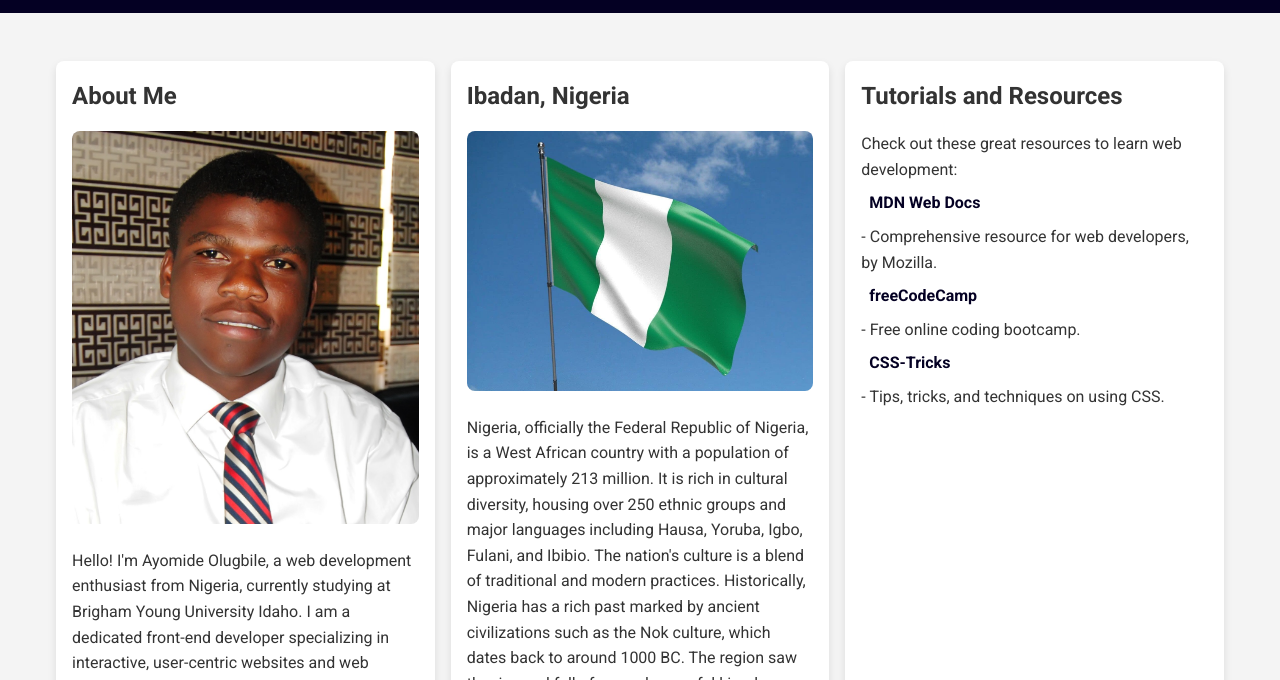
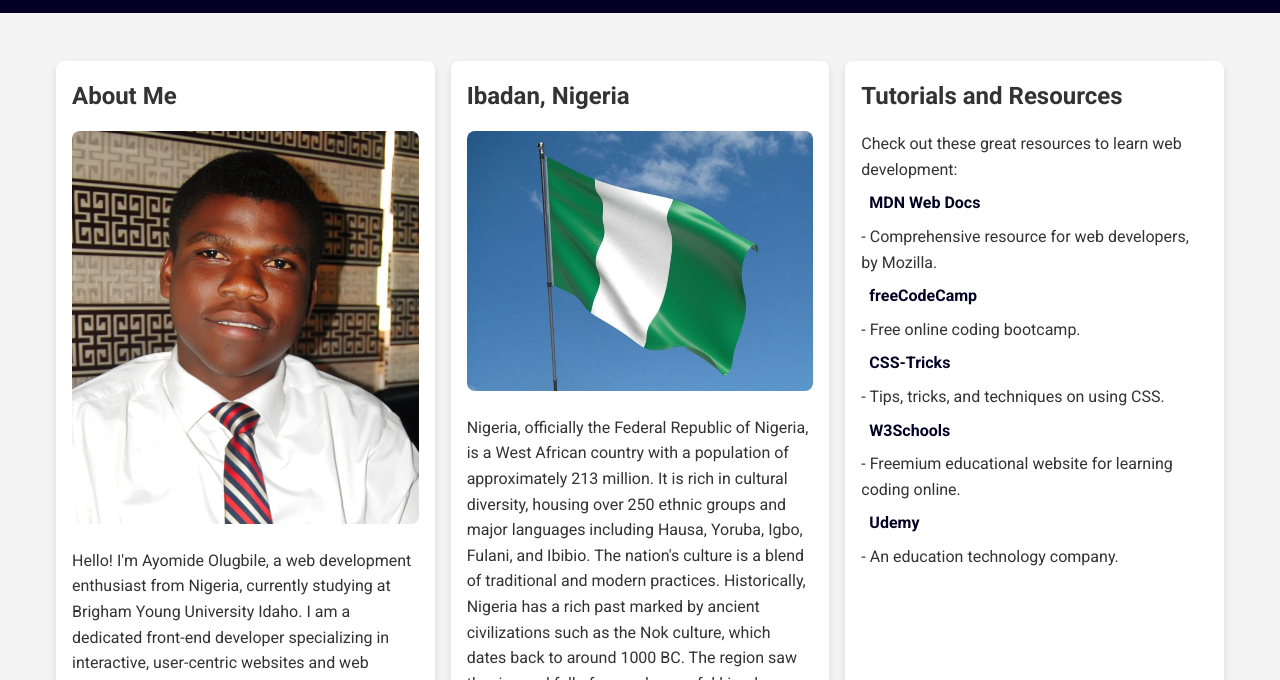
Before and after one commit to lasso29/wdd131, a plain HTML site: page index.html in a window 1280 px wide. Shown: the part 120-800 px from the top of the page. Drawn offline with Linux system fonts and the light colour scheme.

Commit message:
Week 01 Assignment

```diff
--- a/index.html
+++ b/index.html
@@ -43,6 +43,9 @@
                 <li><a href="https://developer.mozilla.org/en-US/">MDN Web Docs</a> - Comprehensive resource for web developers, by Mozilla.</li>
                 <li><a href="https://www.freecodecamp.org/">freeCodeCamp</a> - Free online coding bootcamp.</li>
                 <li><a href="https://css-tricks.com/">CSS-Tricks</a> - Tips, tricks, and techniques on using CSS.</li>
+                <li><a href="https://www.w3schools.com/">W3Schools</a> - Freemium educational website for learning coding online.</li>
+                <li><a href="https://www.udemy.com/">Udemy</a> - An education technology company.</li>
+
             </ul>
         </section>
     </main>
```
